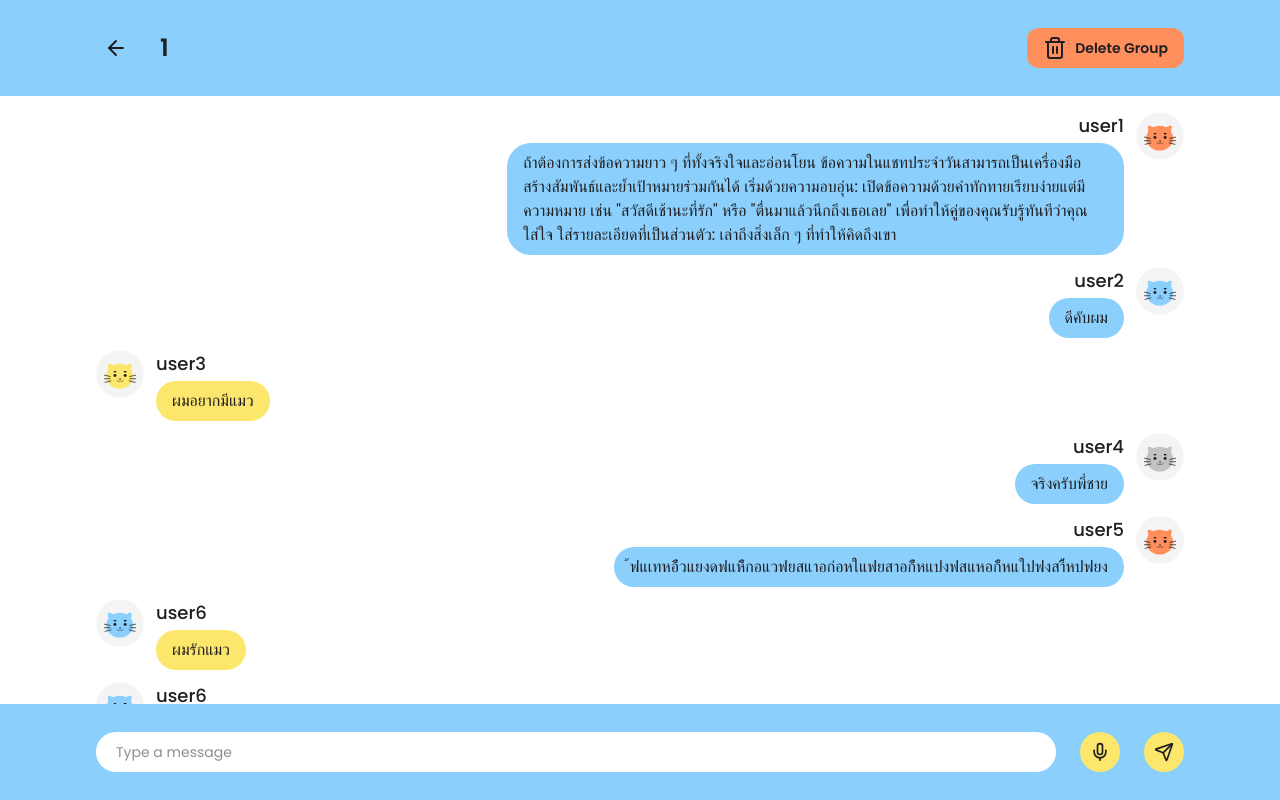
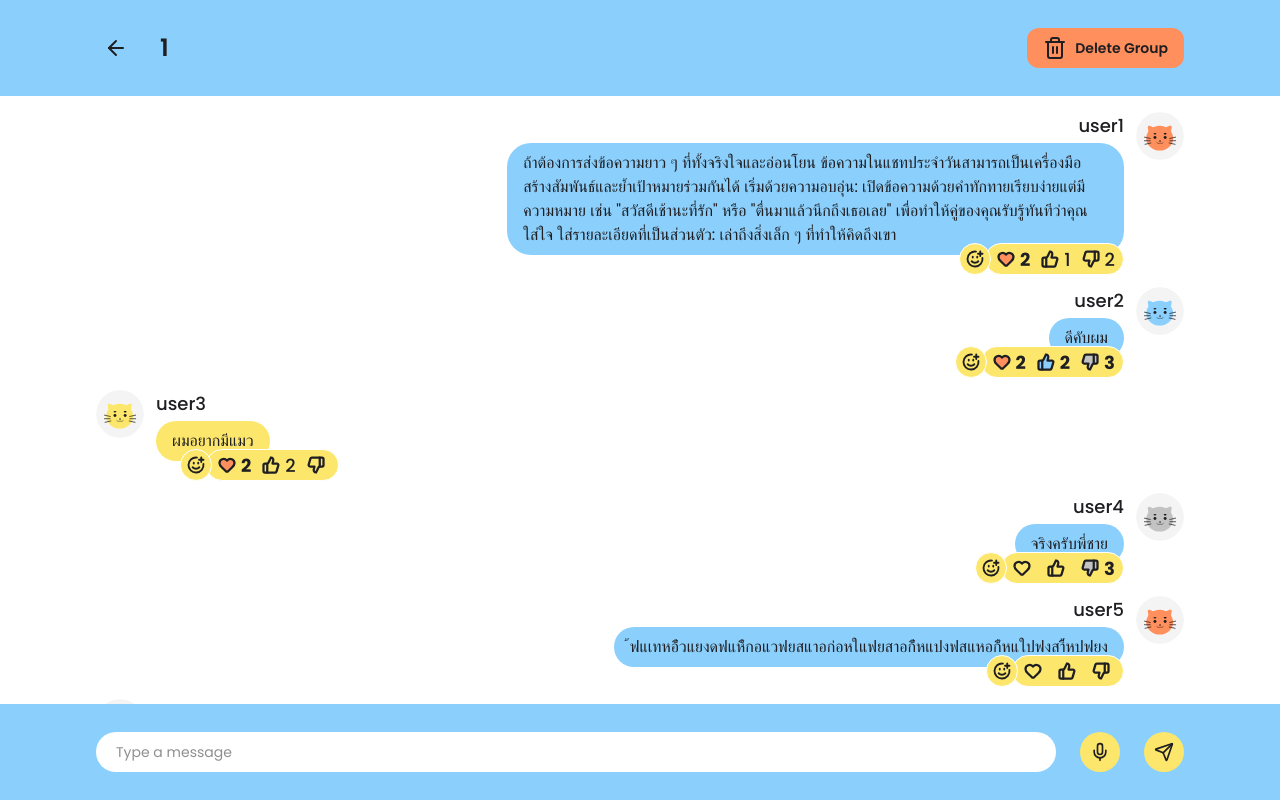
Before and after one commit to npasu/Stinky-Chat, a React app in the folder frontend/: page /chat/1 in a window 1280 px wide. Built offline with nearby package versions, Linux system fonts and the light colour scheme; the HTML template or start-up script is replaced by a standard one.

Commit message:
feat(frontend): implement reaction on chat box and fix cat ears in chat page

```diff
--- a/frontend/src/components/ChatListMock.jsx
+++ b/frontend/src/components/ChatListMock.jsx
@@ -29,6 +29,66 @@ const ChatListMock = [
     participants: ["user_001", "user_002"],
     name: "ee",
   },
+  {
+    id: "conv_006",
+    type: "DIRECT",
+    participants: ["user_001", "user_002"],
+    name: "bb",
+  },
+  {
+    id: "conv_007",
+    type: "DIRECT",
+    participants: ["user_001", "user_002"],
+    name: "bb",
+  },
+  {
+    id: "conv_008",
+    type: "DIRECT",
+    participants: ["user_001", "user_002"],
+    name: "bb",
+  },
+  {
+    id: "conv_009",
+    type: "DIRECT",
+    participants: ["user_001", "user_002"],
+    name: "bb",
+  },
+  {
+    id: "conv_010",
+    type: "DIRECT",
+    participants: ["user_001", "user_002"],
+    name: "bb",
+  },
+  {
+    id: "conv_011",
+    type: "DIRECT",
+    participants: ["user_001", "user_002"],
+    name: "bb",
+  },
+  {
+    id: "conv_012",
+    type: "DIRECT",
+    participants: ["user_001", "user_002"],
+    name: "bb",
+  },
+  {
+    id: "conv_013",
+    type: "DIRECT",
+    participants: ["user_001", "user_002"],
+    name: "bb",
+  },
+  {
+    id: "conv_014",
+    type: "DIRECT",
+    participants: ["user_001", "user_002"],
+    name: "bb",
+  },
+  {
+    id: "conv_015",
+    type: "DIRECT",
+    participants: ["user_001", "user_002"],
+    name: "bb",
+  },
 ];
 
 export default ChatListMock;
--- a/frontend/src/components/ChatMock.jsx
+++ b/frontend/src/components/ChatMock.jsx
@@ -8,54 +8,88 @@ const ChatMock = [
 เริ่มด้วยความอบอุ่น: เปิดข้อความด้วยคำทักทายเรียบง่ายแต่มีความหมาย เช่น
 "สวัสดีเช้านะที่รัก" หรือ "ตื่นมาแล้วนึกถึงเธอเลย" เพื่อทำให้คู่ของคุณรับรู้ทันทีว่าคุณใส่ใจ
 ใส่รายละเอียดที่เป็นส่วนตัว: เล่าถึงสิ่งเล็ก ๆ ที่ทำให้คิดถึงเขา`,
+    reactions: {
+      HEART: ["user1", "user2"],
+      THUMBS_UP: ["user2"],
+      THUMBS_DOWN: ["user2", "user3"],
+    },
   },
   {
     id: "msg2",
     isSender: true,
     user: { name: "user2", profile: "/profile2.svg" },
     message: `ดีคับผม`,
+    reactions: {
+      HEART: ["user1", "user2"],
+      THUMBS_UP: ["user1", "user2"],
+      THUMBS_DOWN: ["user1", "user2", "user3"],
+    },
   },
   {
     id: "msg3",
     isSender: false,
     user: { name: "user3", profile: "/profile3.svg" },
     message: `ผมอยากมีแมว`,
+    reactions: {
+      HEART: ["user1", "user2"],
+      THUMBS_UP: ["user3", "user2"],
+    },
   },
   {
     id: "msg4",
     isSender: true,
     user: { name: "user4", profile: "/profile4.svg" },
     message: `จริงครับพี่ชาย`,
+    reactions: {
+      THUMBS_DOWN: ["user1", "user2", "user3"],
+    },
   },
   {
     id: "msg5",
     isSender: true,
     user: { name: "user5", profile: "/profile1.svg" },
     message: `้ฟแเทหอ้ืวแยงดฟแห้ืกอแวฟยสแาอก่อหใแฟยสาอก้ืหแปงฟสแหอก้ืหแใปฟงสา่้ืหปฟยง`,
+    reactions: {},
   },
   {
     id: "msg6",
     isSender: false,
     user: { name: "user6", profile: "/profile2.svg" },
     message: `ผมรักแมว`,
+    reactions: {
+      THUMBS_DOWN: ["user1", "user2", "user3"],
+    },
   },
   {
     id: "msg7",
     isSender: false,
     user: { name: "user6", profile: "/profile2.svg" },
     message: `ผมรักแมว`,
+    reactions: {
+      THUMBS_DOWN: ["user1", "user2", "user3"],
+    },
   },
   {
     id: "msg8",
     isSender: true,
     user: { name: "user6", profile: "/profile2.svg" },
     message: `ผมรักแมว`,
+    reactions: {
+      HEART: ["user1", "user2"],
+      THUMBS_UP: ["user1", "user2"],
+      THUMBS_DOWN: ["user1", "user2", "user3"],
+    },
   },
   {
     id: "msg9",
     isSender: false,
     user: { name: "user6", profile: "/profile2.svg" },
     message: `ผมรักแมว`,
+    reactions: {
+      HEART: ["user1", "user2"],
+      THUMBS_UP: ["user1", "user2"],
+      THUMBS_DOWN: ["user1", "user2", "user3"],
+    },
   },
 ];
 
--- a/frontend/src/components/Chatpage/BlankChat.jsx
+++ b/frontend/src/components/Chatpage/BlankChat.jsx
@@ -14,7 +14,7 @@ export function BlankChat({ toHome, toEntry }) {
         onClick={toHome}
       >
         Back to home
-      </Button>{" "}
+      </Button>
       <Button
         color="yellow"
         py="py-6"
--- a/frontend/src/components/Chatpage/ChatBox.jsx
+++ b/frontend/src/components/Chatpage/ChatBox.jsx
@@ -1,26 +1,122 @@
-export function ChatBox({ isSender, message, emote, user }) {
+import {
+  FaceSlightlySmilingPlus,
+  Heart,
+  ThumbsDown,
+  ThumbsUp,
+} from "lucide-react";
+import { Button } from "../Button";
+
+export function ChatBox({ isSender, message, reactions, user, sender }) {
   const bgColor = isSender ? "bg-primary-blue" : "bg-primary-yellow";
   const alignment = isSender ? "self-end" : "self-start";
+
+  const reactionIcon = {
+    HEART: (isActive) => (
+      <Heart
+        fill={
+          isActive
+            ? "var(--color-primary-orange)"
+            : "var(--color-primary-yellow)"
+        }
+        color="var(--color-black)"
+        size={18}
+        strokeWidth={3}
+      />
+    ),
+    THUMBS_UP: (isActive) => (
+      <ThumbsUp
+        fill={
+          isActive ? "var(--color-primary-blue)" : "var(--color-primary-yellow)"
+        }
+        color="var(--color-black)"
+        size={18}
+        strokeWidth={3}
+      />
+    ),
+    THUMBS_DOWN: (isActive) => (
+      <ThumbsDown
+        fill={
+          isActive ? "var(--color-dark-gray)" : "var(--color-primary-yellow)"
+        }
+        color="var(--color-black)"
+        size={18}
+        strokeWidth={3}
+      />
+    ),
+  };
   return (
     <div className={`${alignment} flex w-full gap-3`}>
+      {/* Profile Image Left */}
       {!isSender && (
         <img
-          src={user.profile}
+          src={sender.profile}
           alt=""
           className="w-12 h-12 rounded-full object-cover"
         />
       )}
-      <div className={`${alignment} flex min-w-0 flex-col w-full gap-1`}>
-        <p className={`${alignment} text-body font-medium`}>{user.name}</p>
+      <div
+        className={`${alignment} relative flex min-w-0 flex-col w-full gap-1`}
+      >
+        {/* Emote box */}
+
+        <div className={`${alignment} absolute -bottom-5 flex w-fit ms-6`}>
+          {/* If want Button */}
+
+          {/* <Button
+            fullRound={true}
+            px="px-0"
+            py="py-0"
+            color="yellow"
+            hideShadow={true}
+            onClick={() => {}}
+            className={`${alignment} h-8 aspect-square border-white border-1 z-10 -mr-1.5`}
+            icon={<FaceSlightlySmilingPlus size={18} strokeWidth={2.5} />}
+          /> */}
+
+          <div className="h-8 aspect-square bg-primary-yellow rounded-full z-10 -mr-1.5 flex items-center justify-center border-white border-1">
+            <FaceSlightlySmilingPlus size={18} strokeWidth={2.5} />
+          </div>
+          <div className="bg-primary-yellow flex items-center justify-center min-h-8 px-2 border-white border-1 rounded-full gap-2">
+            {Object.entries(reactionIcon).map(([key, renderIcon]) => {
+              const users = reactions[key] ?? [];
+              const isActive = users.includes(user.name);
+
+              return (
+                <div key={key} className="flex items-center gap-0.5">
+                  <Button
+                    fullRound={true}
+                    px="px-0"
+                    py="py-0"
+                    color="yellow"
+                    hideShadow={true}
+                    onClick={() => {}}
+                    className="h-6 aspect-square flex items-center justify-center"
+                    icon={renderIcon(isActive)}
+                  />{" "}
+                  <p
+                    className={`${isActive ? "font-bold" : "font-medium"} text-body`}
+                  >
+                    {users.length > 0 && users.length}
+                  </p>
+                </div>
+              );
+            })}
+          </div>
+        </div>
+
+        {/* Username */}
+        <p className={`${alignment} text-body font-medium`}>{sender.name}</p>
+        {/* Message Box */}
         <p
-          className={`${bgColor} ${alignment} max-w-[60%] rounded-3xl break-words px-4 py-2`}
+          className={`${bgColor} ${alignment}  max-w-[60%] rounded-3xl break-words px-4 py-2`}
         >
           {message}
         </p>
       </div>
+      {/* Profile Image Right */}
       {isSender && (
         <img
-          src={user.profile}
+          src={sender.profile}
           alt=""
           className="w-12 h-12 rounded-full object-cover"
         />
--- a/frontend/src/pages/Chat.jsx
+++ b/frontend/src/pages/Chat.jsx
@@ -16,6 +16,7 @@ export default function Chat() {
   const chatContainerRef = useRef(null);
 
   const [message, setMessage] = useState("");
+  const [user, setUser] = useState({ name: "user1" });
 
   const [isDeletePopupOpen, setIsDeletePopupOpen] = useState(false);
 
@@ -64,13 +65,15 @@ export default function Chat() {
             ref={chatContainerRef}
             className="relative z-10 bg-white w-full flex-1 min-h-0 overflow-y-auto overflow-x-hidden overscroll-contain"
           >
-            <div className="flex flex-col gap-3 px-24 py-4">
+            <div className="flex flex-col gap-8 px-24 pt-4 pb-8">
               {ChatMock.map((option) => (
                 <ChatBox
                   key={option.id}
                   isSender={option.isSender}
                   message={option.message}
-                  user={option.user}
+                  sender={option.user}
+                  user={user}
+                  reactions={option.reactions}
                 />
               ))}
             </div>
@@ -89,10 +92,10 @@ export default function Chat() {
         />
       )}
       {isDeletePopupOpen && (
-         <DeleteGroupPopUp
-           onCancel={() => setIsDeletePopupOpen(false)}
-           onConfirm={handleDeleteConfirm}
-         />
+        <DeleteGroupPopUp
+          onCancel={() => setIsDeletePopupOpen(false)}
+          onConfirm={handleDeleteConfirm}
+        />
       )}
     </div>
   );
```
Also changed, not shown: frontend/src/pages/Home.jsx (+15 -11 lines).
